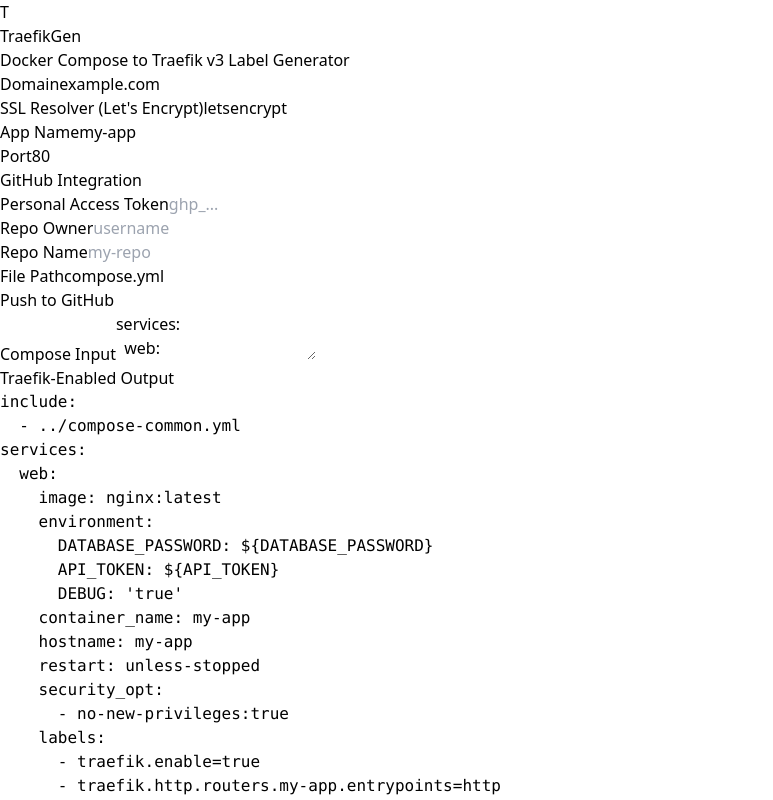
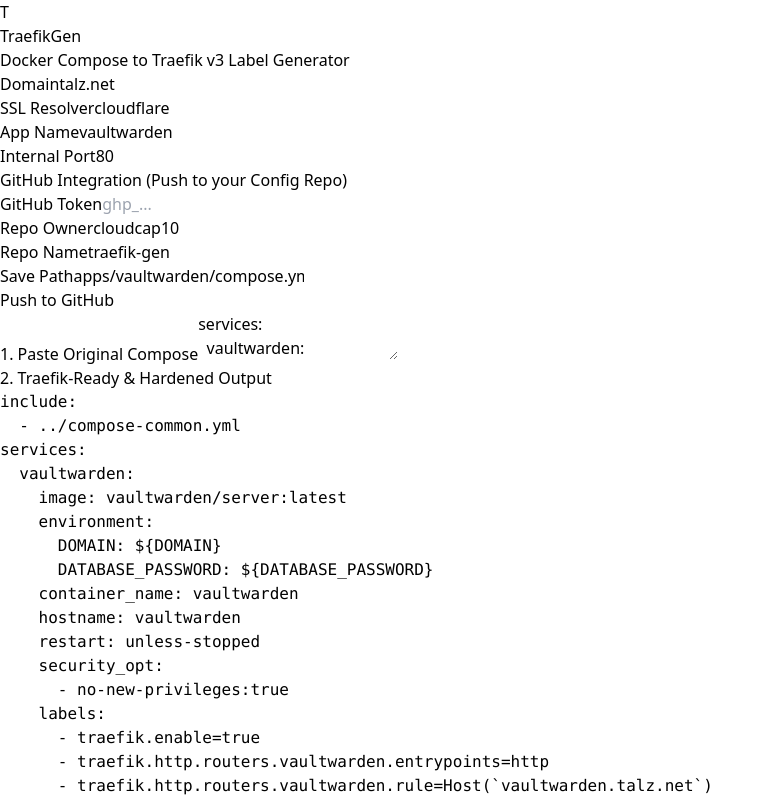
Before and after one commit to cloudcap10/traefik-gen, a React (Vite) app: page / in a window 1280 px wide. Shown: the top 800 px of the page, without its empty margins (0-773 px from the left). Built offline with nearby package versions, Linux system fonts and the light colour scheme.

Commit message:
feat: force refresh UI with production defaults and fixed domain stripping

```diff
--- a/src/components/GeneratorUI.tsx
+++ b/src/components/GeneratorUI.tsx
@@ -5,64 +5,52 @@
 import { pushToGitHub } from '../lib/github-client';
 
 const DEFAULT_INPUT = `services:
-  web:
-    image: nginx:latest
+  vaultwarden:
+    image: vaultwarden/server:latest
     environment:
+      DOMAIN: "https://vw.domain.tld"
       DATABASE_PASSWORD: supersecretpassword
-      API_TOKEN: abc123def456
-      DEBUG: "true"
 `;
 
 const GeneratorUI: React.FC = () => {
   const [inputYaml, setInputYaml] = useState(DEFAULT_INPUT);
-  const [domain, setDomain] = useState('example.com');
-  const [resolver, setResolver] = useState('letsencrypt');
-  const [appName, setAppName] = useState('my-app');
+  const [domain, setDomain] = useState('talz.net');
+  const [resolver, setResolver] = useState('cloudflare');
+  const [appName, setAppName] = useState('vaultwarden');
   const [port, setPort] = useState('80');
   const [outputYaml, setOutputYaml] = useState('');
   const [error, setError] = useState<string | null>(null);
 
-  // GitHub integration state
   const [ghToken, setGhToken] = useState('');
-  const [ghOwner, setGhOwner] = useState('');
-  const [ghRepo, setGhRepo] = useState('');
-  const [ghPath, setGhPath] = useState('compose.yml');
+  const [ghOwner, setGhOwner] = useState('cloudcap10');
+  const [ghRepo, setGhRepo] = useState('traefik-gen');
+  const [ghPath, setGhPath] = useState('apps/vaultwarden/compose.yml');
   const [pushStatus, setPushStatus] = useState<{ type: 'success' | 'error' | 'loading' | null, message: string }>({ type: null, message: '' });
 
   useEffect(() => {
     try {
       setError(null);
       const parsed = yaml.load(inputYaml) as any;
+      if (!parsed || !parsed.services) throw new Error('Invalid Docker Compose: "services" section missing.');
 
-      if (!parsed || !parsed.services) {
-        throw new Error('Invalid Docker Compose: "services" section missing.');
-      }
-
-      // 1. Strip secrets from all services
       Object.keys(parsed.services).forEach(serviceName => {
         const service = parsed.services[serviceName];
         if (service.environment) {
           if (Array.isArray(service.environment)) {
-            // Handle array format [KEY=VALUE]
             service.environment = service.environment.map((item: string) => {
               const [key, ...parts] = item.split('=');
-              const value = parts.join('=');
-              const envObj = { [key]: value };
+              const envObj = { [key]: parts.join('=') };
               const stripped = stripSecrets(envObj);
               return `${key}=${stripped[key]}`;
             });
           } else {
-            // Handle object format {KEY: VALUE}
             parsed.services[serviceName].environment = stripSecrets(service.environment);
           }
         }
       });
 
-      // 2. Inject Traefik Labels
-      const config = { appName, domain, resolver, port };
-      const modified = injectTraefikLabels(parsed, config);
-
-      setOutputYaml(yaml.dump(modified));
+      const modified = injectTraefikLabels(parsed, { appName, domain, resolver, port });
+      setOutputYaml(yaml.dump(modified, { noRefs: true, quotingType: '"' }));
     } catch (err: any) {
       setError(err.message);
       setOutputYaml('');
@@ -74,15 +62,9 @@
       setPushStatus({ type: 'error', message: 'All GitHub fields are required.' });
       return;
     }
-
     setPushStatus({ type: 'loading', message: 'Pushing to GitHub...' });
     try {
-      await pushToGitHub({
-        token: ghToken,
-        owner: ghOwner,
-        repo: ghRepo,
-        path: ghPath
-      }, outputYaml);
+      await pushToGitHub({ token: ghToken, owner: ghOwner, repo: ghRepo, path: ghPath }, outputYaml);
       setPushStatus({ type: 'success', message: 'Successfully pushed to GitHub!' });
     } catch (err: any) {
       setPushStatus({ type: 'error', message: err.message });
@@ -94,128 +76,60 @@
       <div className="grid grid-cols-1 md:grid-cols-4 gap-4 bg-white p-4 rounded-lg shadow-sm border border-gray-200">
         <div>
           <label className="block text-xs font-medium text-gray-500 uppercase tracking-wider mb-1">Domain</label>
-          <input
-            type="text"
-            value={domain}
-            onChange={(e) => setDomain(e.target.value)}
-            className="w-full px-3 py-2 border border-gray-300 rounded-md shadow-sm focus:ring-blue-500 focus:border-blue-500 sm:text-sm"
-          />
+          <input type="text" value={domain} onChange={(e) => setDomain(e.target.value)} className="w-full px-3 py-2 border border-gray-300 rounded-md shadow-sm focus:ring-blue-500 focus:border-blue-500 sm:text-sm" />
         </div>
         <div>
-          <label className="block text-xs font-medium text-gray-500 uppercase tracking-wider mb-1">SSL Resolver (Let's Encrypt)</label>
-          <input
-            type="text"
-            value={resolver}
-            onChange={(e) => setResolver(e.target.value)}
-            className="w-full px-3 py-2 border border-gray-300 rounded-md shadow-sm focus:ring-blue-500 focus:border-blue-500 sm:text-sm"
-          />
+          <label className="block text-xs font-medium text-gray-500 uppercase tracking-wider mb-1">SSL Resolver</label>
+          <input type="text" value={resolver} onChange={(e) => setResolver(e.target.value)} className="w-full px-3 py-2 border border-gray-300 rounded-md shadow-sm focus:ring-blue-500 focus:border-blue-500 sm:text-sm" />
         </div>
         <div>
           <label className="block text-xs font-medium text-gray-500 uppercase tracking-wider mb-1">App Name</label>
-          <input
-            type="text"
-            value={appName}
-            onChange={(e) => setAppName(e.target.value)}
-            className="w-full px-3 py-2 border border-gray-300 rounded-md shadow-sm focus:ring-blue-500 focus:border-blue-500 sm:text-sm"
-          />
+          <input type="text" value={appName} onChange={(e) => setAppName(e.target.value)} className="w-full px-3 py-2 border border-gray-300 rounded-md shadow-sm focus:ring-blue-500 focus:border-blue-500 sm:text-sm" />
         </div>
         <div>
-          <label className="block text-xs font-medium text-gray-500 uppercase tracking-wider mb-1">Port</label>
-          <input
-            type="text"
-            value={port}
-            onChange={(e) => setPort(e.target.value)}
-            className="w-full px-3 py-2 border border-gray-300 rounded-md shadow-sm focus:ring-blue-500 focus:border-blue-500 sm:text-sm"
-          />
+          <label className="block text-xs font-medium text-gray-500 uppercase tracking-wider mb-1">Internal Port</label>
+          <input type="text" value={port} onChange={(e) => setPort(e.target.value)} className="w-full px-3 py-2 border border-gray-300 rounded-md shadow-sm focus:ring-blue-500 focus:border-blue-500 sm:text-sm" />
         </div>
       </div>
 
       <div className="bg-white p-4 rounded-lg shadow-sm border border-gray-200">
-        <h3 className="text-sm font-semibold text-gray-700 mb-3">GitHub Integration</h3>
+        <h3 className="text-sm font-semibold text-gray-700 mb-3">GitHub Integration (Push to your Config Repo)</h3>
         <div className="grid grid-cols-1 md:grid-cols-4 gap-4 mb-4">
           <div>
-            <label className="block text-xs font-medium text-gray-500 uppercase tracking-wider mb-1">Personal Access Token</label>
-            <input
-              type="password"
-              value={ghToken}
-              onChange={(e) => setGhToken(e.target.value)}
-              className="w-full px-3 py-2 border border-gray-300 rounded-md shadow-sm focus:ring-blue-500 focus:border-blue-500 sm:text-sm"
-              placeholder="ghp_..."
-            />
+            <label className="block text-xs font-medium text-gray-500 uppercase tracking-wider mb-1">GitHub Token</label>
+            <input type="password" value={ghToken} onChange={(e) => setGhToken(e.target.value)} className="w-full px-3 py-2 border border-gray-300 rounded-md shadow-sm focus:ring-blue-500 focus:border-blue-500 sm:text-sm" placeholder="ghp_..." />
           </div>
           <div>
             <label className="block text-xs font-medium text-gray-500 uppercase tracking-wider mb-1">Repo Owner</label>
-            <input
-              type="text"
-              value={ghOwner}
-              onChange={(e) => setGhOwner(e.target.value)}
-              className="w-full px-3 py-2 border border-gray-300 rounded-md shadow-sm focus:ring-blue-500 focus:border-blue-500 sm:text-sm"
-              placeholder="username"
-            />
+            <input type="text" value={ghOwner} onChange={(e) => setGhOwner(e.target.value)} className="w-full px-3 py-2 border border-gray-300 rounded-md shadow-sm focus:ring-blue-500 focus:border-blue-500 sm:text-sm" />
           </div>
           <div>
             <label className="block text-xs font-medium text-gray-500 uppercase tracking-wider mb-1">Repo Name</label>
-            <input
-              type="text"
-              value={ghRepo}
-              onChange={(e) => setGhRepo(e.target.value)}
-              className="w-full px-3 py-2 border border-gray-300 rounded-md shadow-sm focus:ring-blue-500 focus:border-blue-500 sm:text-sm"
-              placeholder="my-repo"
-            />
+            <input type="text" value={ghRepo} onChange={(e) => setGhRepo(e.target.value)} className="w-full px-3 py-2 border border-gray-300 rounded-md shadow-sm focus:ring-blue-500 focus:border-blue-500 sm:text-sm" />
           </div>
           <div>
-            <label className="block text-xs font-medium text-gray-500 uppercase tracking-wider mb-1">File Path</label>
-            <input
-              type="text"
-              value={ghPath}
-              onChange={(e) => setGhPath(e.target.value)}
-              className="w-full px-3 py-2 border border-gray-300 rounded-md shadow-sm focus:ring-blue-500 focus:border-blue-500 sm:text-sm"
-            />
+            <label className="block text-xs font-medium text-gray-500 uppercase tracking-wider mb-1">Save Path</label>
+            <input type="text" value={ghPath} onChange={(e) => setGhPath(e.target.value)} className="w-full px-3 py-2 border border-gray-300 rounded-md shadow-sm focus:ring-blue-500 focus:border-blue-500 sm:text-sm" />
           </div>
         </div>
         <div className="flex items-center space-x-4">
-          <button
-            onClick={handlePushToGitHub}
-            disabled={pushStatus.type === 'loading' || !!error || !outputYaml}
-            className={`px-4 py-2 rounded-md text-sm font-medium text-white shadow-sm transition-colors ${
-              pushStatus.type === 'loading' ? 'bg-blue-400 cursor-not-allowed' : 'bg-blue-600 hover:bg-blue-700'
-            }`}
-          >
+          <button onClick={handlePushToGitHub} disabled={pushStatus.type === 'loading' || !!error || !outputYaml} className={`px-4 py-2 rounded-md text-sm font-medium text-white shadow-sm transition-colors ${pushStatus.type === 'loading' ? 'bg-blue-400 cursor-not-allowed' : 'bg-blue-600 hover:bg-blue-700'}`}>
             {pushStatus.type === 'loading' ? 'Pushing...' : 'Push to GitHub'}
           </button>
-          {pushStatus.message && (
-            <span className={`text-sm ${pushStatus.type === 'success' ? 'text-green-600' : 'text-red-600'}`}>
-              {pushStatus.message}
-            </span>
-          )}
+          {pushStatus.message && <span className={`text-sm ${pushStatus.type === 'success' ? 'text-green-600' : 'text-red-600'}`}>{pushStatus.message}</span>}
         </div>
       </div>
 
-      <div className="grid grid-cols-1 md:grid-cols-2 gap-4 flex-grow">
+      <div className="grid grid-cols-1 md:grid-cols-2 gap-4 flex-grow min-h-[400px]">
         <div className="flex flex-col h-full">
-          <label className="block text-sm font-medium text-gray-700 mb-2">Compose Input</label>
-          <textarea
-            value={inputYaml}
-            onChange={(e) => setInputYaml(e.target.value)}
-            className="flex-grow w-full p-4 font-mono text-sm border border-gray-300 rounded-lg shadow-inner focus:ring-blue-500 focus:border-blue-500 resize-none bg-gray-50"
-            placeholder="Paste your compose.yml here..."
-          />
+          <label className="block text-sm font-medium text-gray-700 mb-2 font-bold uppercase tracking-tight">1. Paste Original Compose</label>
+          <textarea value={inputYaml} onChange={(e) => setInputYaml(e.target.value)} className="flex-grow w-full p-4 font-mono text-sm border border-gray-300 rounded-lg shadow-inner focus:ring-blue-500 focus:border-blue-500 resize-none bg-gray-50" />
         </div>
         <div className="flex flex-col h-full">
-          <label className="block text-sm font-medium text-gray-700 mb-2">Traefik-Enabled Output</label>
+          <label className="block text-sm font-medium text-gray-700 mb-2 font-bold uppercase tracking-tight text-blue-600">2. Traefik-Ready & Hardened Output</label>
           <div className="flex-grow w-full overflow-auto p-4 bg-gray-900 rounded-lg shadow-inner border border-gray-700 relative">
-            {error ? (
-              <div className="text-red-400 font-mono text-sm">{error}</div>
-            ) : (
-              <pre className="text-blue-300 font-mono text-sm">{outputYaml}</pre>
-            )}
-            <button
-              onClick={() => navigator.clipboard.writeText(outputYaml)}
-              className="absolute top-2 right-2 px-2 py-1 bg-gray-700 hover:bg-gray-600 text-gray-300 text-xs rounded transition-colors"
-              disabled={!!error || !outputYaml}
-            >
-              Copy
-            </button>
+            {error ? <div className="text-red-400 font-mono text-sm">{error}</div> : <pre className="text-blue-300 font-mono text-sm">{outputYaml}</pre>}
+            <button onClick={() => navigator.clipboard.writeText(outputYaml)} className="absolute top-2 right-2 px-3 py-1 bg-gray-700 hover:bg-gray-600 text-gray-100 text-xs font-bold rounded-md transition-all shadow-lg border border-gray-500" disabled={!!error || !outputYaml}>Copy</button>
           </div>
         </div>
       </div>
```
